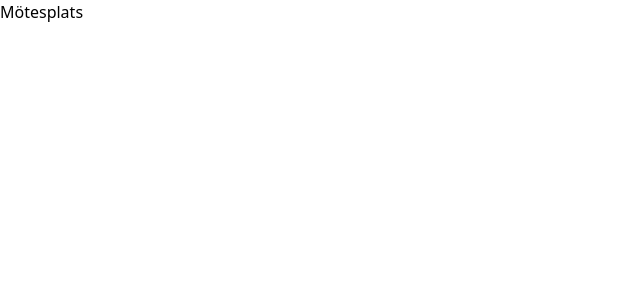
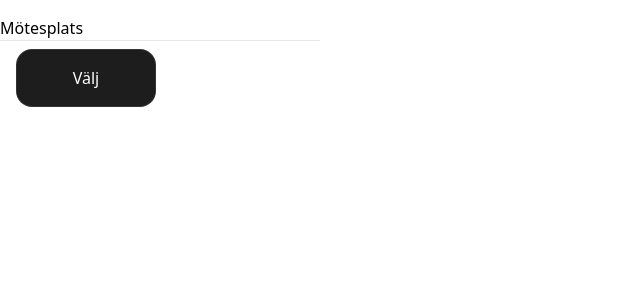
Before and after one commit to pernillasterner/bm, a Next.js app: page /components/RoomDropdown in a window 1280 px wide. Shown: the top 300 px of the page, without its empty margins (0-640 px from the left). Built offline with nearby package versions, Linux system fonts and the light colour scheme.

Commit message:
Use clsx to merge tailwind classes

```diff
--- a/package.json
+++ b/package.json
@@ -10,9 +10,11 @@
   },
   "dependencies": {
     "@prisma/client": "^6.10.1",
+    "clsx": "^2.1.1",
     "next": "15.3.4",
     "react": "^19.0.0",
-    "react-dom": "^19.0.0"
+    "react-dom": "^19.0.0",
+    "tailwind-merge": "^3.3.1"
   },
   "devDependencies": {
     "@eslint/eslintrc": "^3",
--- a/src/pages/components/Button.tsx
+++ b/src/pages/components/Button.tsx
@@ -1,19 +1,30 @@
+import { cn } from "@/utils/cn";
+
 type ButtonProps = {
   children: React.ReactNode; // tar emot allt i react (strängar, andra komponenter)
   ariaLabel?: string
   onClick?: () => void // tar emot en funktion så fort event triggas
+  className?: string
 }
 
-export default function Button({ children, ariaLabel, onClick } : ButtonProps) {
+export default function Button({
+  children,
+  ariaLabel,
+  onClick,
+  className
+}: ButtonProps) {
   return (
     <button
       type="button"
       role="button"
       aria-label={ariaLabel}
       onClick={onClick}
-      className="w-full [background-color:var(--gray-800)] text-white py-4 rounded-2xl text-base font-medium mt-auto border-1 [border-color:var(--white-10)] hover:bg-neutral-800 transition-all duration-300 ease-in-out focus:outline focus:ring-2 focus:ring-black"
+      className={cn(
+        "w-full bg-[var(--gray-800)] text-white py-4 rounded-2xl text-base font-medium mt-auto border [border-color:var(--white-10)] hover:bg-neutral-800 transition-all duration-300 ease-in-out focus:outline focus:ring-2 focus:ring-black",
+        className
+      )}
     >
       {children}
     </button>
-  )
+  );
 }
--- a/src/pages/components/RoomDropdown.tsx
+++ b/src/pages/components/RoomDropdown.tsx
@@ -1,7 +1,14 @@
+import Button from "./Button";
+
 export default function RoomDropdown() {
   return (
-    <>
-      <h3>Mötesplats</h3>
-    </>
+    <div className="relative w-full max-w-xs my-4">
+      <h3 className="text-[color:var(--gray-850)]">Mötesplats</h3>
+
+      <div className="flex justify-between gap-2 px-4 pt-2 border-t border-gray-200">
+        <Button>Välj</Button>
+        <Button className="bg-[var(--gray-600)]">Avmarkera</Button>
+      </div>
+    </div>
   )
 }
--- /dev/null
+++ b/src/utils/cn.ts
@@ -0,0 +1,6 @@
+import { ClassValue, clsx } from "clsx";
+import { twMerge } from "tailwind-merge";
+
+export function cn(...inputs: ClassValue[]) {
+  return twMerge(clsx(inputs));
+}
```
Also changed, not shown: 1 other file (tests, documents, lock files or other folders).
